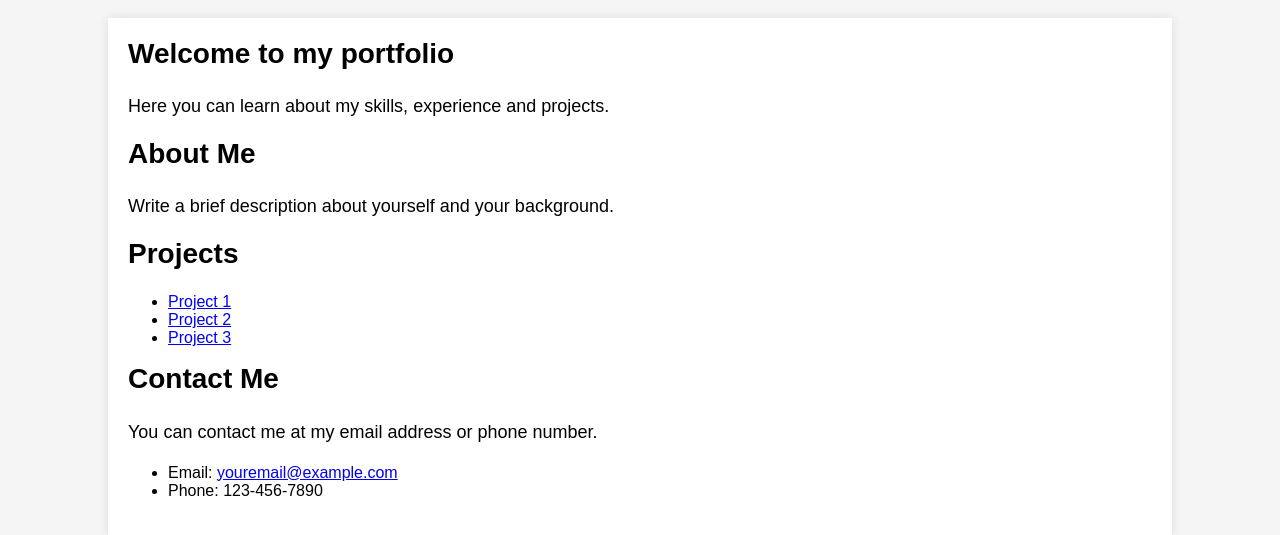
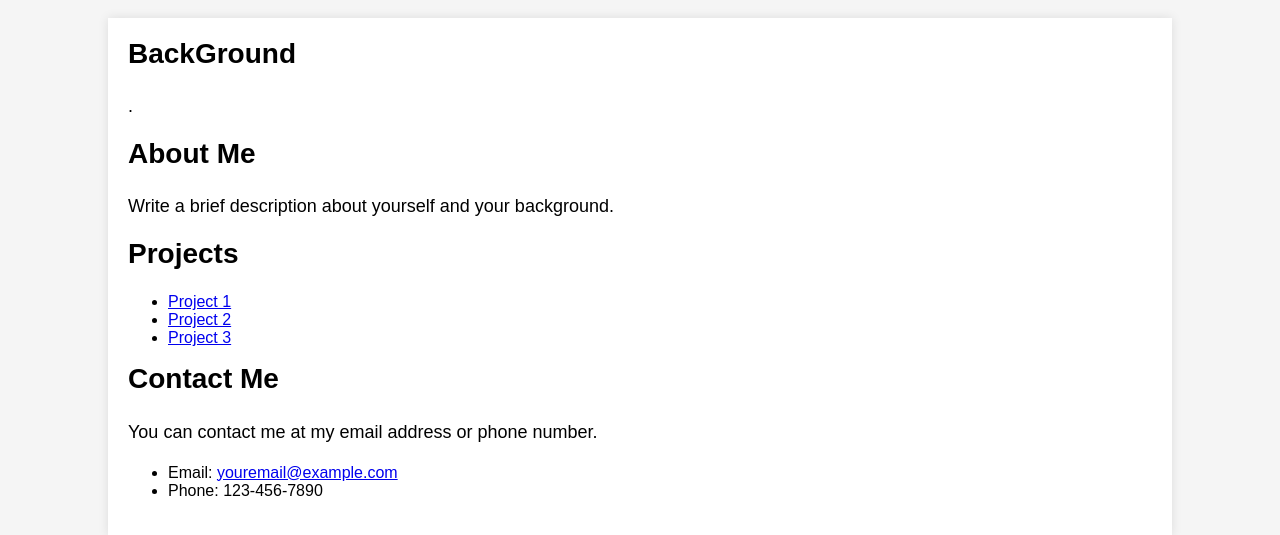
Before and after one commit to CManley01/Portfolio, a plain HTML site: page index.html in a window 1280 px wide. Shown: the part 121-656 px from the top of the page. Drawn offline with Linux system fonts and the light colour scheme.

Commit message:
Update index.html

```diff
--- a/index.html
+++ b/index.html
@@ -64,8 +64,8 @@
 	</nav>
 	<div class="container">
 		<section id="home">
-			<h1>Welcome to my portfolio</h1>
-			<p>Here you can learn about my skills, experience and projects.</p>
+			<h1>BackGround</h1>
+			<p>.</p>
 		</section>
 		<section id="about">
 			<h1>About Me</h1>
```
